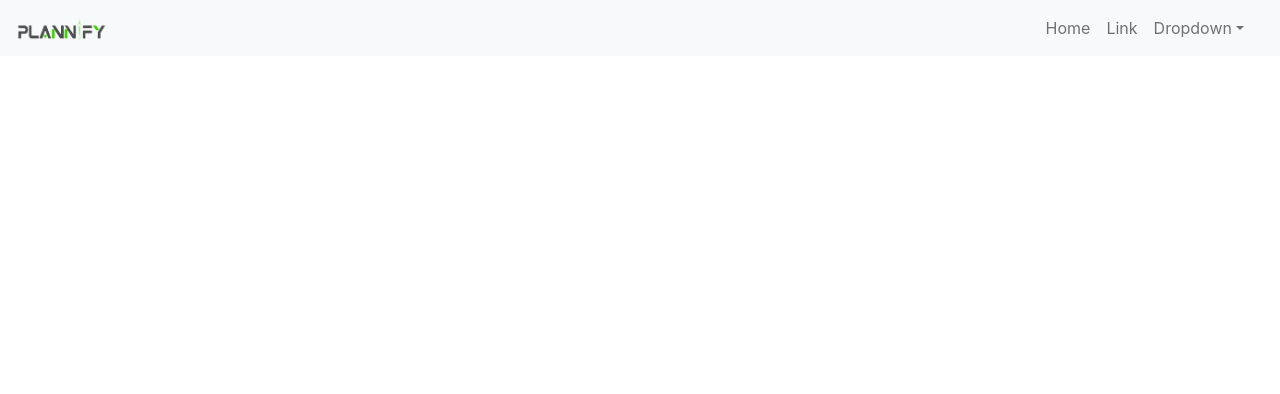
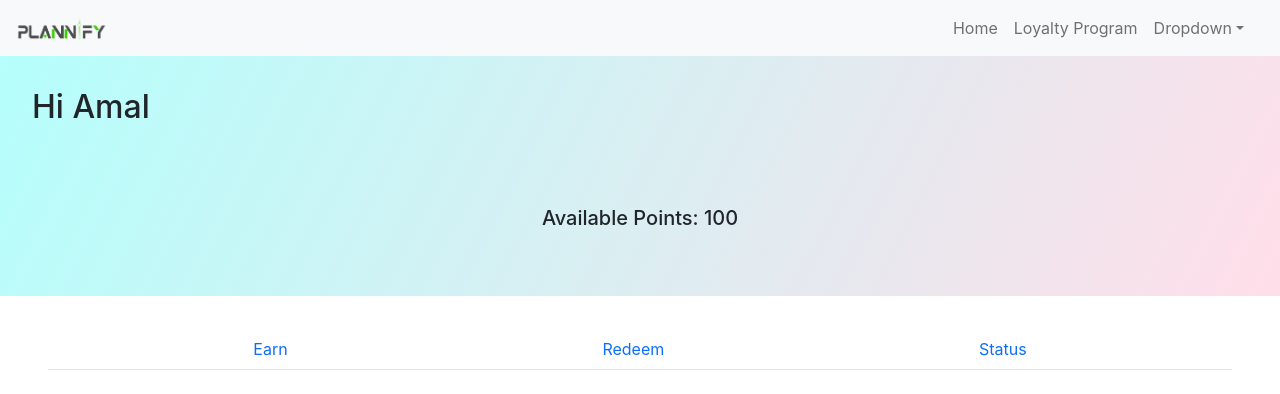
Before and after one commit to maleeshaaa/CSSE_WE_27-AF, a React (Create React App) app in the folder frontend/: page /loyalty-reward in a window 1280 px wide. Shown: the top 394 px of the page. Built offline with nearby package versions, Linux system fonts and the light colour scheme.

Commit message:
redeem page

```diff
--- /dev/null
+++ b/frontend/src/components/loyaltydbComp/redeem.jsx
@@ -0,0 +1,40 @@
+import React, { useState } from "react";
+import Button from "react-bootstrap/Button";
+import Card from "react-bootstrap/Card";
+import ProgressBar from "react-bootstrap/ProgressBar";
+
+export default function Redeem() {
+
+    const [progress, setProgress] = useState(100);
+    const [buttonDisabled, setButtonDisabled] = useState(true);
+
+    const currentProgress = 200;
+
+    const handleProgress = () => {
+        setProgress(currentProgress);
+        if (currentProgress <= progress) {
+          setButtonDisabled(false);
+        } else {
+          setButtonDisabled(true);
+        }
+      };
+
+  return (
+    <div className="redeemPage" style={{margin: "4rem 4rem"}}>
+    <Card style={{ width: "18rem" }}>
+      {/* <Card.Img variant="top" src="holder.js/100px180" /> */}
+      <Card.Body>
+        <Card.Title>Card Title</Card.Title>
+        <Card.Text>
+          Some quick example text to build on the card title and make up the
+          bulk of the card's content.
+        </Card.Text>
+        <ProgressBar now={currentProgress} max={progress} label={`${currentProgress}`} />
+        <Button variant="primary" style={{ margin: "1rem 0" }} onClick={handleProgress} disabled={buttonDisabled} >
+          View Voucher
+        </Button>
+      </Card.Body>
+    </Card>
+    </div>
+  );
+}
--- a/frontend/src/components/navbar.jsx
+++ b/frontend/src/components/navbar.jsx
@@ -10,7 +10,7 @@ function Navigationbar() {
   return (
     <>
       {['lg'].map((expand) => (
-        <Navbar key={expand} bg="light" expand={expand} className="mb-3">
+        <Navbar key={expand} bg="light" expand={expand} className="">
           <Container fluid>
             <Navbar.Brand href="#"> <img className='navlogo' src={Logo} alt="logo" /> </Navbar.Brand>
             <Navbar.Toggle aria-controls={`offcanvasNavbar-expand-${expand}`} />
@@ -21,13 +21,13 @@ function Navigationbar() {
             >
               <Offcanvas.Header closeButton>
                 <Offcanvas.Title id={`offcanvasNavbarLabel-expand-${expand}`}>
-                  Offcanvas
+                <img className='navlogo' src={Logo} alt="logo" />
                 </Offcanvas.Title>
               </Offcanvas.Header>
               <Offcanvas.Body>
                 <Nav className="justify-content-end flex-grow-1 pe-3">
                   <Nav.Link href="#action1">Home</Nav.Link>
-                  <Nav.Link href="#action2">Link</Nav.Link>
+                  <Nav.Link href="/loyalty-reward">Loyalty Program</Nav.Link>
                   <NavDropdown
                     title="Dropdown"
                     id={`offcanvasNavbarDropdown-expand-${expand}`}
--- a/frontend/src/pages/loyalty/loyaltydb.jsx
+++ b/frontend/src/pages/loyalty/loyaltydb.jsx
@@ -1,11 +1,39 @@
 import React from "react";
 import Navbar from "../../components/navbar.jsx";
+import Reward from "../../images/reward.gif";
+import Tab from "react-bootstrap/Tab";
+import Tabs from "react-bootstrap/Tabs";
+import Redeem from "../../components/loyaltydbComp/redeem"
+import "./styles.css";
 
 export default function LoyaltyDB() {
+
   return (
     <div>
       <Navbar />
-
+      <div className="main_container">
+        <div>
+          <h2 className="person_name">Hi Amal</h2>
+        </div>
+        <div>
+          <img className="rewardgif" src={Reward} alt="" />
+          <h5 className="rewardtext">Available Points: 100</h5>
+        </div>
+      </div>
+      <div className="tab_div" >
+        <Tabs
+          defaultActiveKey="profile"
+          id="fill-tab-example"
+          className="mb-3 tab_div"
+          fill
+        >
+          <Tab eventKey="earn" title="Earn"></Tab>
+          <Tab eventKey="redeem" title="Redeem">
+            <Redeem/>
+          </Tab>
+          <Tab eventKey="status" title="Status"></Tab>
+        </Tabs>
+      </div>
     </div>
   );
 }
--- /dev/null
+++ b/frontend/src/pages/loyalty/styles.css
@@ -0,0 +1,29 @@
+.main_container {
+  background-color: #ffdee9;
+  background-image: linear-gradient(297deg, #ffdee9 0%, #b5fffc 100%);
+  height: 15rem;
+  width: 100%;
+  margin-top: 0;
+}
+
+.person_name{
+    padding: 2rem ;
+}
+
+.rewardtext{
+    text-align: center;
+    margin-top: 3rem;
+}
+
+.rewardgif{
+    position:absolute;
+    width: 10rem;
+    background-color: transparent;
+    left: 45%;
+    bottom: 70%;
+}
+
+.tab_div{
+    margin: 2rem 0;
+    padding: 0rem 3rem;
+}
```
Also changed, not shown: frontend/src/components/loyaltydbComp/earn.jsx (added), frontend/src/images/reward.gif (added), 1 other file (tests, documents, lock files or other folders).
